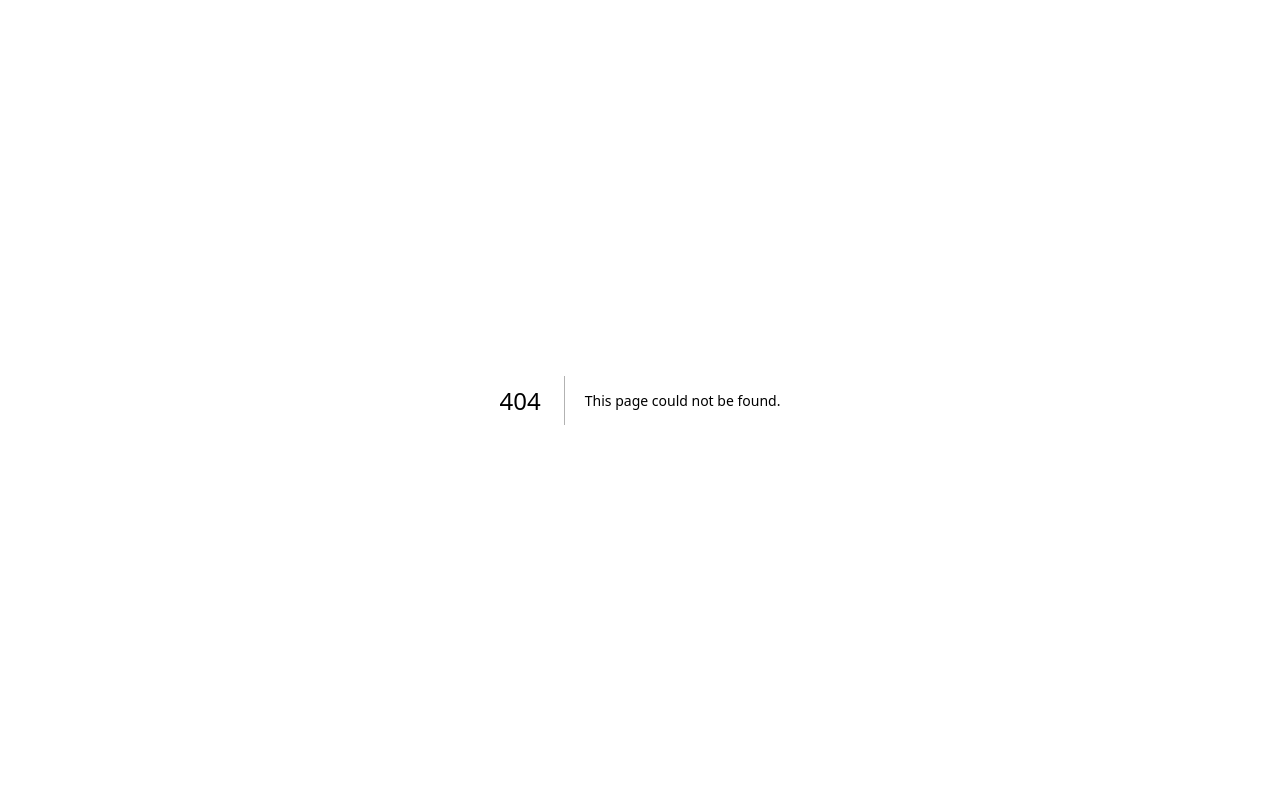
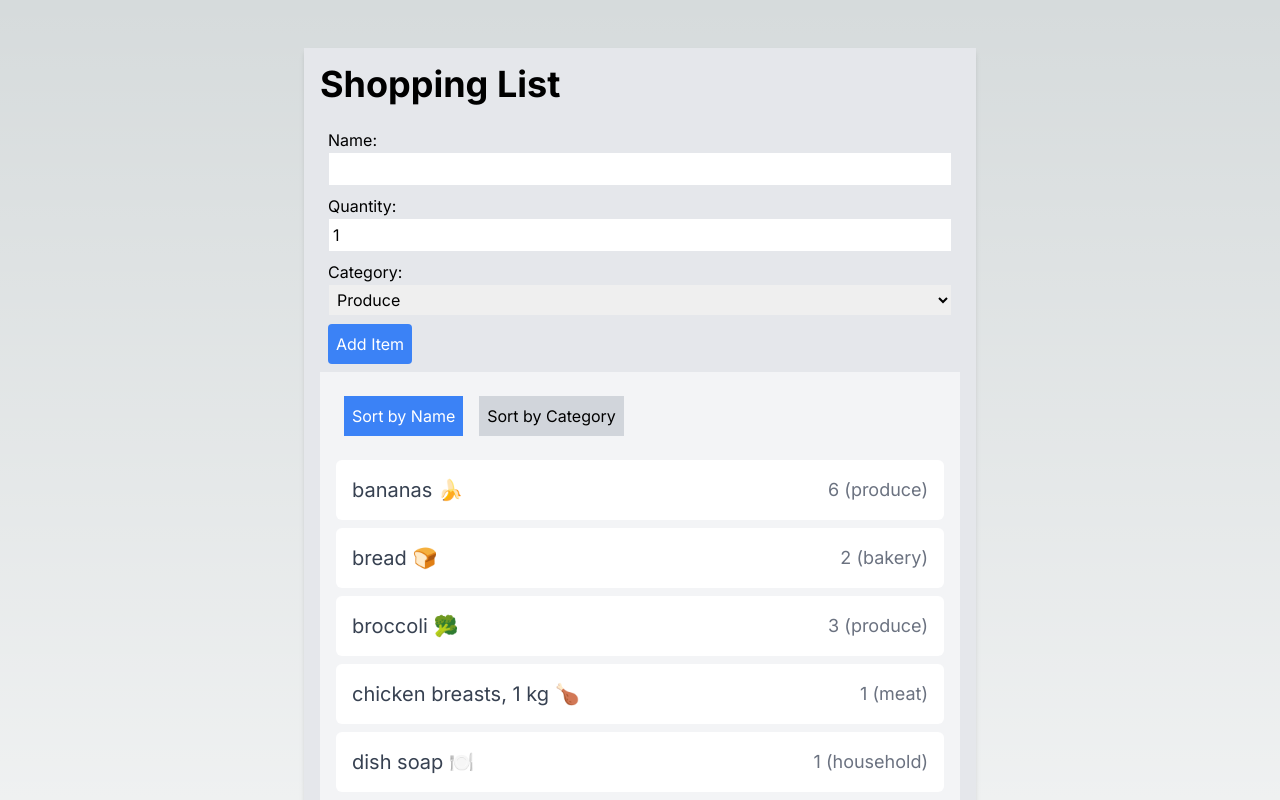
Before and after one commit to jonahscott/cprg306-assignments, a Next.js app: page /week7 in a window 1280 px wide. Before the commit this address had no page. Shown: the top 800 px of the page. Built offline with nearby package versions, Linux system fonts and the light colour scheme.

Commit message:
copy files

```diff
--- /dev/null
+++ b/app/week7/item-list.js
@@ -0,0 +1,43 @@
+import Item from './item';
+import { useState } from 'react';
+
+const ItemList = ({ items }) => {
+    const [sortBy, setSortBy] = useState('name');
+
+    const sortedItems = [...items].sort((a, b) => {
+        if (sortBy === 'name') {
+            return a.name.localeCompare(b.name);
+        } else if (sortBy === 'category') {
+            return a.category.localeCompare(b.category);
+        }
+        return 0;
+    });
+
+    return (
+        <div className="bg-gray-100 p-4 w-full min-h-screen">
+            <div className="flex justify-between mb-4">
+                <div>
+                    <button
+                        className={`p-2 m-2 ${sortBy === 'name' ? 'bg-blue-500 text-white' : 'bg-gray-300'}`}
+                        onClick={() => setSortBy('name')}
+                    >
+                        Sort by Name
+                    </button>
+                    <button
+                        className={`p-2 m-2 ${sortBy === 'category' ? 'bg-blue-500 text-white' : 'bg-gray-300'}`}
+                        onClick={() => setSortBy('category')}
+                    >
+                        Sort by Category
+                    </button>
+                </div>
+            </div>
+            <ul>
+                {sortedItems.map((item, index) => (
+                    <Item key={index} {...item} index={index} />
+                ))}
+            </ul>
+        </div>
+    );
+};
+
+export default ItemList;
--- /dev/null
+++ b/app/week7/item.js
@@ -0,0 +1,10 @@
+const Item = ({ name, quantity, category }, index) => {
+    return (
+        <li className={`flex justify-between p-4 my-2 rounded-md ${index % 2 === 0 ? 'bg-gray-200' : 'bg-white'}`}>
+            <span className="text-xl text-gray-700">{name}</span>
+            <span className="text-lg text-gray-500">{quantity} ({category})</span>
+        </li>
+    );
+};
+
+export default Item;
--- /dev/null
+++ b/app/week7/items.json
@@ -0,0 +1,74 @@
+[
+    {
+      "id": "1h2GJKH12gkHG31h1H",
+      "name": "milk, 4 L 🥛",
+      "quantity": 1,
+      "category": "dairy"
+    },
+    {
+      "id": "2KJH3k2j3H1k2J3K1H",
+      "name": "bread 🍞",
+      "quantity": 2,
+      "category": "bakery"
+    },
+    {
+      "id": "3h2KJH3k2j3H1k2J3",
+      "name": "eggs, dozen 🥚",
+      "quantity": 2,
+      "category": "dairy"
+    },
+    {
+      "id": "4k2J3K1H2GJKH12gk",
+      "name": "bananas 🍌",
+      "quantity": 6,
+      "category": "produce"
+    },
+    {
+      "id": "5H1h1H2KJH3k2j3H",
+      "name": "broccoli 🥦",
+      "quantity": 3,
+      "category": "produce"
+    },
+    {
+      "id": "6H1k2J3K1H2GJKH1",
+      "name": "chicken breasts, 1 kg 🍗",
+      "quantity": 1,
+      "category": "meat"
+    },
+    {
+      "id": "7gkHG31h1H2KJH3k",
+      "name": "pasta sauce 🍝",
+      "quantity": 3,
+      "category": "canned goods"
+    },
+    {
+      "id": "8j3H1k2J3K1H2GJK",
+      "name": "spaghetti, 454 g 🍝",
+      "quantity": 2,
+      "category": "dry goods"
+    },
+    {
+      "id": "9H12gkHG31h1H2KJ",
+      "name": "toilet paper, 12 pack 🧻",
+      "quantity": 1,
+      "category": "household"
+    },
+    {
+      "id": "10H3k2j3H1k2J3K1",
+      "name": "paper towels, 6 pack",
+      "quantity": 1,
+      "category": "household"
+    },
+    {
+      "id": "11k2J3K1H2GJKH12",
+      "name": "dish soap 🍽️",
+      "quantity": 1,
+      "category": "household"
+    },
+    {
+      "id": "12GJKH12gkHG31h1",
+      "name": "hand soap 🧼",
+      "quantity": 4,
+      "category": "household"
+    }
+  ]
--- /dev/null
+++ b/app/week7/new-item.js
@@ -0,0 +1,56 @@
+import { useState } from 'react';
+
+const NewItem = ({ onAddItem }) => {
+    const [name, setName] = useState('');
+    const [quantity, setQuantity] = useState(1);
+    const [category, setCategory] = useState('produce');
+
+    const handleSubmit = (e) => {
+        e.preventDefault();
+        const item = {
+            name: name,
+            quantity: quantity,
+            category: category,
+        };
+        onAddItem(item);
+        setName('');
+        setQuantity(1);
+        setCategory('produce');
+    };
+
+    return (
+        <div className="text-black">
+            <form onSubmit={handleSubmit}>
+                <div className="m-2">
+                    <label>Name:</label>
+                    <input type="text" value={name} onChange={(e) => setName(e.target.value)} required className="border p-1 w-full" />
+                </div>
+                <div className="m-2">
+                    <label>Quantity:</label>
+                    <input type="number" min="1" max="99" value={quantity} onChange={(e) => setQuantity(Number(e.target.value))} required className="border p-1 w-full" />
+                </div>
+                <div className="m-2">
+                    <label>Category:</label>
+                    <select value={category} onChange={(e) => setCategory(e.target.value)} className="border p-1 w-full">
+                        <option value="produce">Produce</option>
+                        <option value="dairy">Dairy</option>
+                        <option value="bakery">Bakery</option>
+                        <option value="meat">Meat</option>
+                        <option value="frozen foods">Frozen Foods</option>
+                        <option value="canned goods">Canned Goods</option>
+                        <option value="dry goods">Dry Goods</option>
+                        <option value="beverages">Beverages</option>
+                        <option value="snacks">Snacks</option>
+                        <option value="household">Household</option>
+                        <option value="other">Other</option>
+                    </select>
+                </div>
+                <div className="m-2">
+                    <button type="submit" className="bg-blue-500 text-white p-2 rounded">Add Item</button>
+                </div>
+            </form>
+        </div>
+    );
+};
+
+export default NewItem;
--- /dev/null
+++ b/app/week7/page.js
@@ -0,0 +1,23 @@
+"use client";
+import { useState } from 'react';
+import NewItem from './new-item';
+import ItemList from './item-list';
+import itemsData from './items.json';
+
+function Page() {
+    const [items, setItems] = useState(itemsData);
+
+    const handleAddItem = (newItem) => {
+        setItems(prevItems => [...prevItems, newItem]);
+    };
+
+    return (
+        <main className="max-w-2xl mx-auto mt-12 p-4 bg-gray-200 shadow-md">
+            <h1 className="text-4xl font-bold mb-6 text-black">Shopping List</h1>
+            <NewItem onAddItem={handleAddItem} />
+            <ItemList items={items} />
+        </main>
+    );
+}
+
+export default Page;
```
